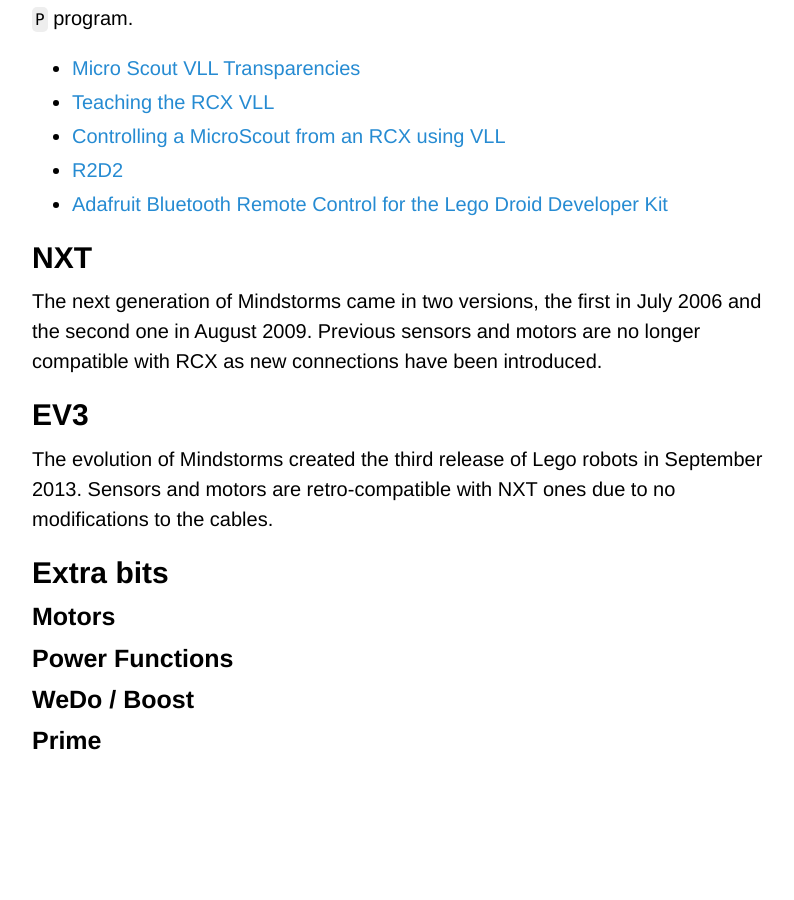
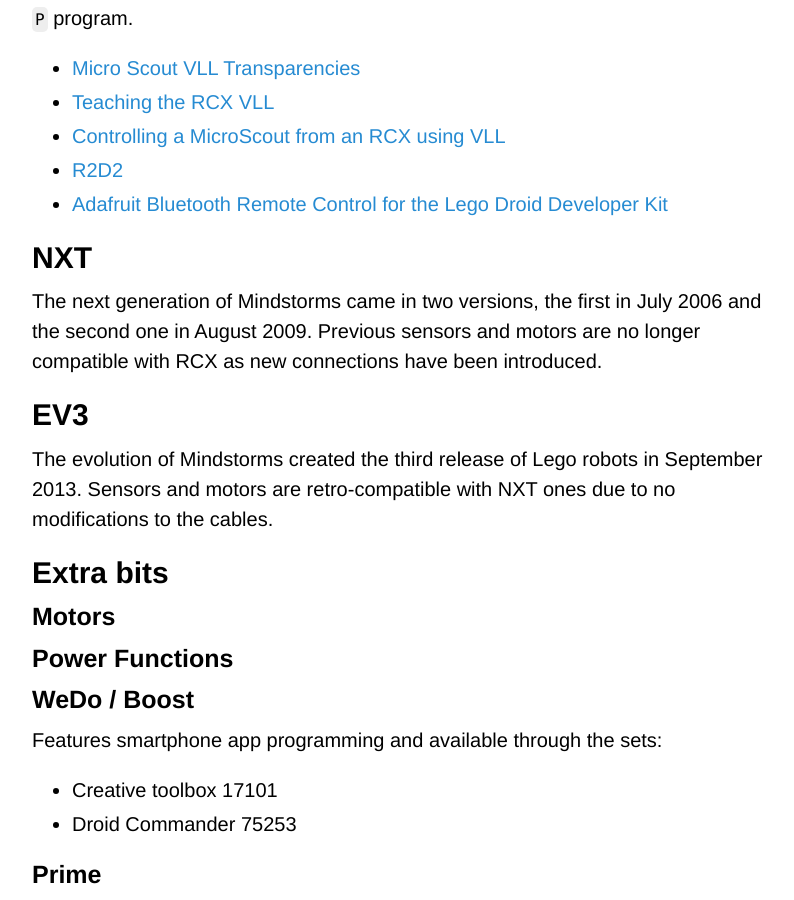
Before and after one commit to Maumagnaguagno/maumagnaguagno.github.io, a Jekyll site: the page built from mindstorms.md, in a window 1280 px wide and 900 px high, scrolled down 1931 px. Shown: the whole window, without its empty margins (228-1022 px from the left). Built offline with Jekyll 4.4.1, drawn with Linux system fonts in a browser that asks for light colours; our own code applies the rules of GitHub Pages for plain Markdown files; before the commit the page ends 2697 px from its top, so only the background shows below that.

Commit message:
Add Boost sets to Mindstorms

```diff
--- a/mindstorms.md
+++ b/mindstorms.md
@@ -68,5 +68,8 @@ Sensors and motors are retro-compatible with NXT ones due to no modifications to
 ### Power Functions
 
 ### WeDo / Boost
+Features smartphone app programming and available through the sets:
+- Creative toolbox 17101
+- Droid Commander 75253
 
 ### Prime
```
